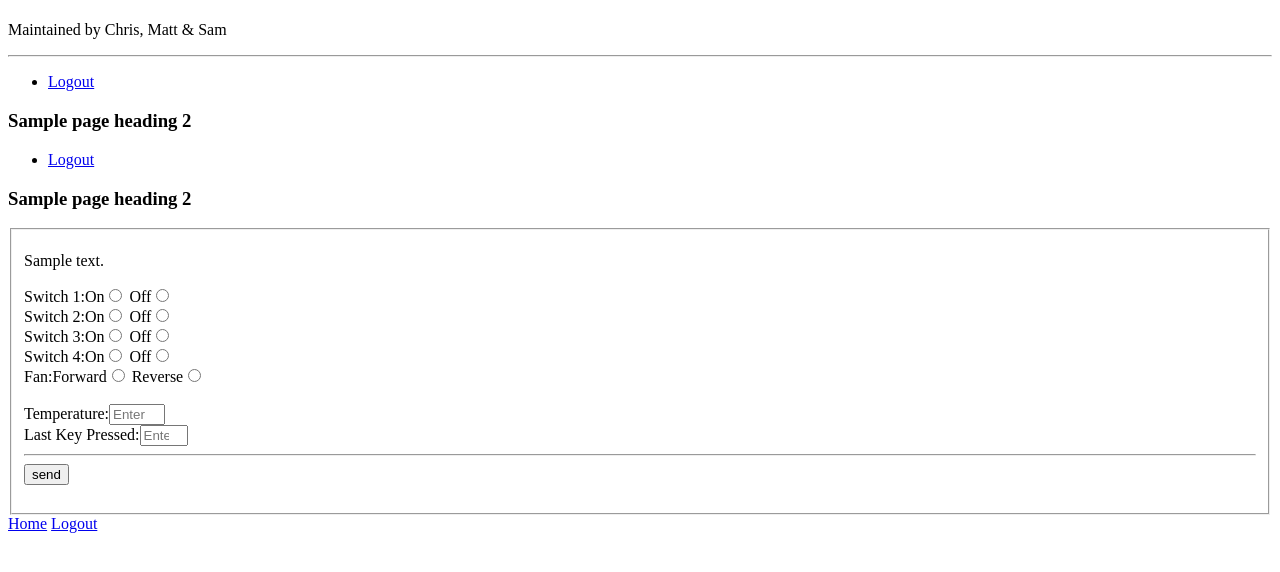
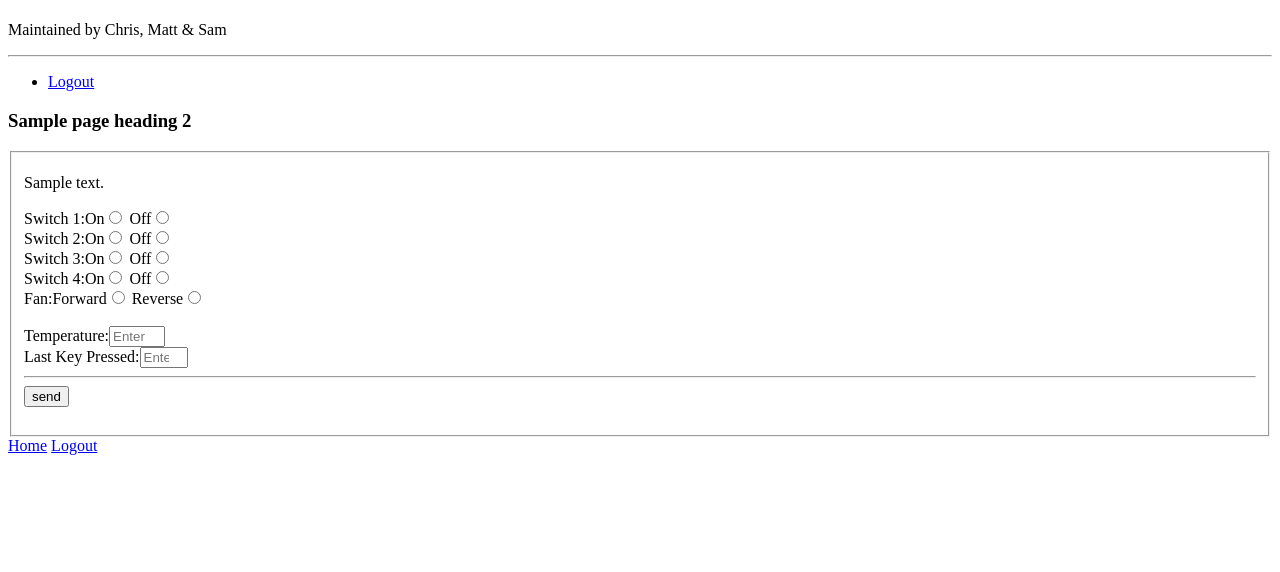
Before and after one commit to P17209873/SecureWebAppDevelopment, a PHP site: template private/app/templates/messagesenderform.html.twig in a window 1280 px wide. Shown: the top 572 px of the page. Run offline with PHP 8.4, Linux system fonts and the light colour scheme; the template is opened without the code that fills it: most values are stand-ins (such as "Sample title", 1, 10 or a date in 2020); some libraries are stand-ins or nearby versions.

Commit message:
Made field inputs mandatory

```diff
--- a/private/app/templates/messagesenderform.html.twig
+++ b/private/app/templates/messagesenderform.html.twig
@@ -1,14 +1,5 @@
 {% extends 'banner.html.twig' %}
 {% block content %}
-
-    <div id="page-content-div">
-        <ul id="navigation">
-            {% for item in navigation %}
-                <li><a href="logout.php">Logout</a></li>
-            {% endfor %}
-        </ul>
-        <h3>{{ page_heading_2 }}</h3>
-        <form action="{{ action }}" method ="{{ method }}">
      <div id="page-content-div">
         <ul id="navigation">
             {% for item in navigation %}
@@ -20,19 +11,19 @@
         <form action="{{ action }}" method ="{{ method }}">
             <p>{{ page_text }}</p>
 
-            <label for="switch1">Switch 1:<label for="ona">On<input id="on" type="radio" name="switch1" value="on"></label></label>
+            <label for="switch1">Switch 1:<label for="ona">On<input id="on" type="radio" name="switch1" value="on" required></label></label>
             <label for="offa">Off<input id="off" type="radio" name="switch1" value="off"></label>
             <br>
-            <label for="switch2">Switch 2:<label for="onb">On<input id="on" type="radio" name="switch2" value="on"></label></label>
+            <label for="switch2">Switch 2:<label for="onb">On<input id="on" type="radio" name="switch2" value="on" required></label></label>
             <label for="offb">Off<input id="off" type="radio" name="switch2" value="off"></label>
             <br>
-            <label for="switch3">Switch 3:<label for="onc">On<input id="on" type="radio" name="switch3" value="on"></label></label>
+            <label for="switch3">Switch 3:<label for="onc">On<input id="on" type="radio" name="switch3" value="on" required></label></label>
             <label for="offc">Off<input id="off" type="radio" name="switch3" value="off"></label>
             <br>
-            <label for="switch4">Switch 4:<label for="ond">On<input id="on" type="radio" name="switch4" value="on"></label></label>
+            <label for="switch4">Switch 4:<label for="ond">On<input id="on" type="radio" name="switch4" value="on" required></label></label>
             <label for="offd">Off<input id="off" type="radio" name="switch4" value="off"></label>
             <br>
-            <label for="fan">Fan:<label for="forward">Forward<input id="forward" type="radio" name="fan" value="forward"></label></label>
+            <label for="fan">Fan:<label for="forward">Forward<input id="forward" type="radio" name="fan" value="forward" required></label></label>
             <label for="reverse">Reverse<input id="reverse" type="radio" name="fan" value="reverse"></label>
             <br><br>
             <label for="temp">Temperature:</label><input id="temp" type="number" name="temp" value="temp" min="20" max="50" placeholder="Enter a temperature between 20-50" required>
```
